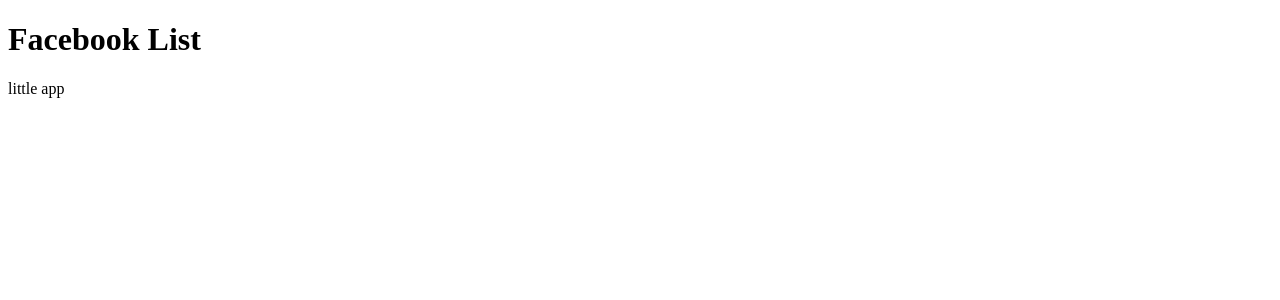
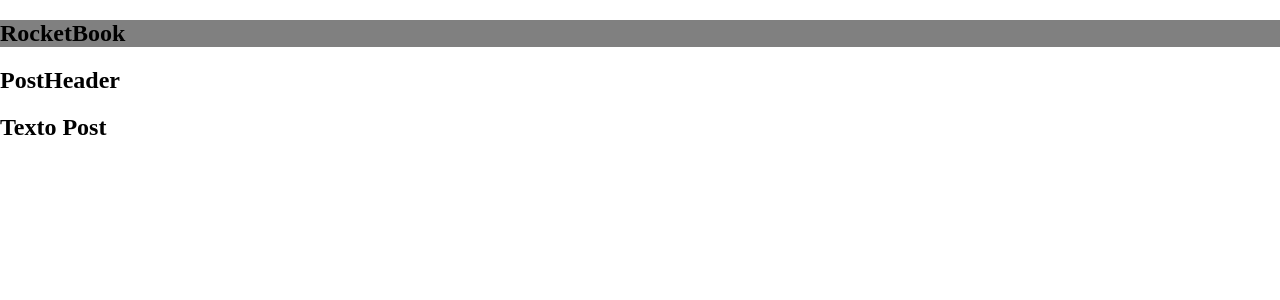
Before and after one commit to pd-bittencourt/2_1-desafio, a React app: page / in a window 1280 px wide. Shown: the top 300 px of the page. Built offline with nearby package versions, Linux system fonts and the light colour scheme.

Commit message:
Organize components & add style-loaders and proptypes

```diff
--- a/package.json
+++ b/package.json
@@ -2,7 +2,7 @@
   "name": "2_1-desafio",
   "version": "1.0.0",
   "description": "",
-  "main": "index.js",
+  "main": "App.js",
   "scripts": {
     "dev": "webpack-dev-server --node development"
   },
@@ -10,6 +10,7 @@
   "author": "",
   "license": "ISC",
   "dependencies": {
+    "prop-types": "^15.7.2",
     "react": "^16.8.6",
     "react-dom": "^16.8.6"
   },
@@ -20,11 +21,13 @@
     "@babel/preset-react": "^7.0.0",
     "babel-eslint": "^10.0.1",
     "babel-loader": "^8.0.6",
+    "css-loader": "^2.1.1",
     "eslint": "^5.16.0",
     "eslint-config-airbnb": "^17.1.0",
     "eslint-plugin-import": "^2.17.2",
     "eslint-plugin-jsx-a11y": "^6.2.1",
     "eslint-plugin-react": "^7.13.0",
+    "style-loader": "^0.23.1",
     "webpack": "^4.31.0",
     "webpack-cli": "^3.3.2",
     "webpack-dev-server": "^3.3.1"
--- a/public/index.html
+++ b/public/index.html
@@ -4,7 +4,7 @@
     <meta charset="UTF-8" />
     <meta name="viewport" content="width=device-width, initial-scale=1.0" />
     <meta http-equiv="X-UA-Compatible" content="ie=edge" />
-    <title>Facebook list</title>
+    <title>RocketBook</title>
   </head>
   <body>
     <div id="app"></div>
--- /dev/null
+++ b/src/App.css
@@ -0,0 +1,4 @@
+body {
+  margin: 0;
+  padding: 0;
+}
--- /dev/null
+++ b/src/App.js
@@ -0,0 +1,28 @@
+import React, { Component } from 'react';
+import { render } from 'react-dom';
+import './App.css';
+
+import Header from './Header/Header';
+import PostHeader from './Post/PostHeader';
+import Post from './Post/Post';
+
+class App extends Component {
+  state = {
+    appTitle: 'RocketBook',
+    title: 'Facebook List',
+    text: 'Lorem ipsum',
+  };
+
+  render() {
+    const { appTitle } = this.state;
+    return (
+      <>
+        <Header title={appTitle} />
+        <PostHeader />
+        <Post />
+      </>
+    );
+  }
+}
+
+render(<App />, document.getElementById('app'));
--- /dev/null
+++ b/src/Header/Header.js
@@ -0,0 +1,23 @@
+import React from 'react';
+import PropTypes from 'prop-types';
+
+// import { Container } from './styles';
+const divStyle = {
+  backgroundColor: 'gray',
+};
+
+export default function Header({ title }) {
+  return (
+    <div style={divStyle}>
+      <h2>{title}</h2>
+    </div>
+  );
+}
+
+Header.defaultProps = {
+  title: 'App Title',
+};
+
+Header.propTypes = {
+  title: PropTypes.string,
+};
--- /dev/null
+++ b/src/Post/Post.js
@@ -0,0 +1,11 @@
+import React from 'react';
+
+// import { Container } from './styles';
+
+export default function Post() {
+  return (
+    <>
+      <h2>Texto Post</h2>
+    </>
+  );
+}
--- /dev/null
+++ b/src/Post/PostHeader.js
@@ -0,0 +1,7 @@
+import React from 'react';
+
+// import { Container } from './styles';
+
+export default function PostHeader() {
+  return <h2>PostHeader</h2>;
+}
--- a/src/index.js
+++ /dev/null
@@ -1,20 +0,0 @@
-import React, { Component } from 'react';
-import { render } from 'react-dom';
-
-class App extends Component {
-  state = {
-    title: 'Facebook List',
-  };
-
-  render() {
-    const { title } = this.state;
-    return (
-      <>
-        <h1>{title}</h1>
-        <p>little app</p>
-      </>
-    );
-  }
-}
-
-render(<App />, document.getElementById('app'));
--- a/webpack.config.js
+++ b/webpack.config.js
@@ -1,7 +1,7 @@
 const path = require('path');
 
 module.exports = {
-  entry: path.resolve(__dirname, 'src', 'index.js'),
+  entry: path.resolve(__dirname, 'src', 'App.js'),
   output: {
     path: path.resolve(__dirname, 'public'),
     filename: 'bundle.js',
@@ -18,6 +18,10 @@
           loader: 'babel-loader',
         },
       },
+      {
+        test: /\.css$/,
+        use: [{ loader: 'style-loader' }, { loader: 'css-loader' }],
+      },
     ],
   },
 };
```
Also changed, not shown: 1 other file (tests, documents, lock files or other folders).
